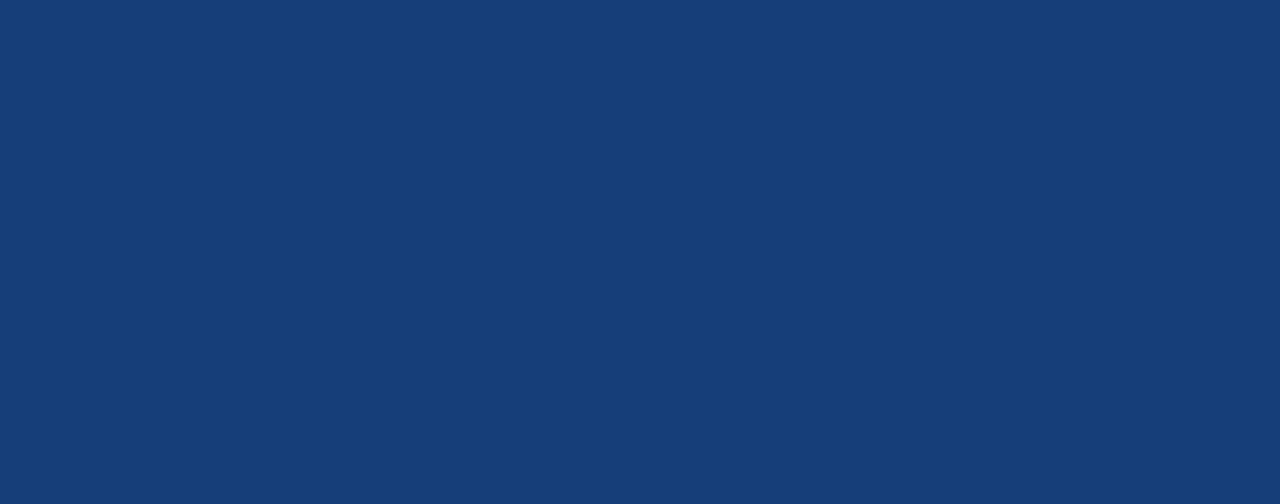
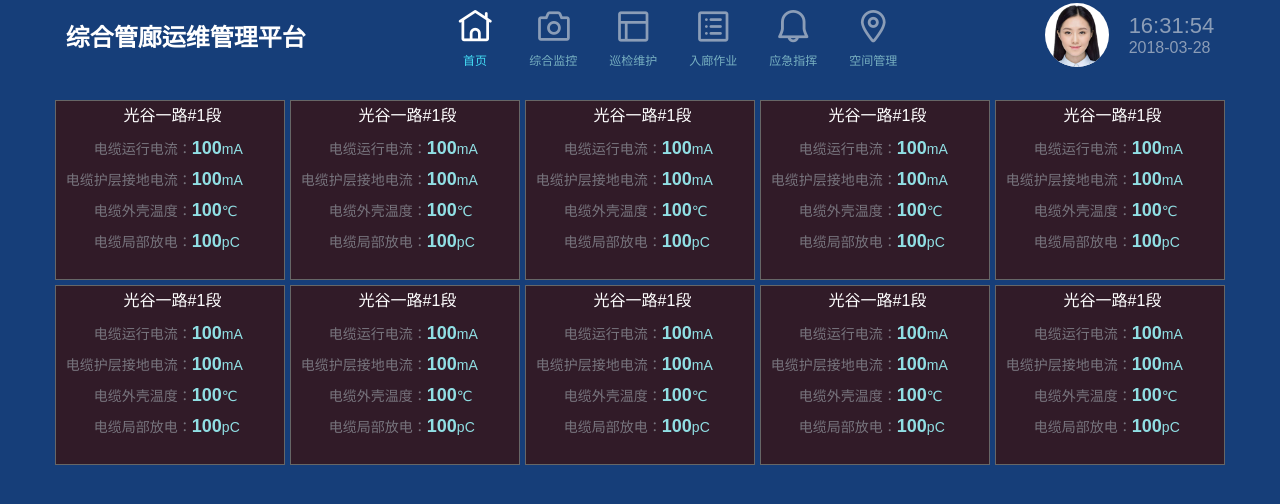
Before and after one commit to bluebloodsky/utomp, a Vue app in the folder frontend/: page /#/home/cable-monitor in a window 1280 px wide. Shown: the top 504 px of the page. Built offline with nearby package versions, Linux system fonts and the light colour scheme.

Commit message:
视频监控

```diff
--- a/frontend/src/components/desktop/BaseInfo.vue
+++ b/frontend/src/components/desktop/BaseInfo.vue
@@ -34,7 +34,6 @@ export default {
     }
   },
   mounted() {
-    // this.info_count = this.$refs['wrapper'].clientWidth / this.info_width;
     window.setInterval(() => {
       if (++this.cur_page > this.pageCount) {
         this.cur_page = 1
--- a/frontend/src/components/desktop/SurVideo.vue
+++ b/frontend/src/components/desktop/SurVideo.vue
@@ -1,21 +1,50 @@
 <template>
   <section>
-  	<video :src="'http://localhost:8088/lims/api/index.php/files/' + i + '.mp4'"
-  	autoplay loop v-for="i in 4"></video>
+    <!-- <video :src="'http://localhost:8088/lims/api/index.php/files/' + i + '.mp4'"
+  	autoplay loop v-for="i in 4"></video> -->
+    <div v-for="i in 4">
+      <img :src="'http://61.83.161.2:10000/mjpeg.cgi?channel='+i+'&user=guest&password=guest&time=' + dt" @dblclick="fullScreen">
+    </div>
   </section>
 </template>
 <script>
 export default {
+  data() {
+    return {
+      dt: (new Date()).getTime()
+    }
+  },
+  mounted() {
+    // window.setInterval(() => {
+    //   this.dt = (new Date()).getTime()
+    // }, 500)
+  },
+  methods: {
+    fullScreen(e) {
+      e.target.webkitRequestFullscreen()
+    }
+  }
 }
 
 </script>
 <style scoped>
-video{
-	object-fit:fill;
-	height: calc(50% - 5px);
-	width: calc(50% - 5px);
+div {
+  display: inline-block;
+  height: calc(50% - 5px);
+  width: calc(50% - 5px);
 }
-video:nth-child(odd){
-	margin-right: 5px;
+
+div:nth-child(odd) {
+  margin-right: 5px;
 }
+
+div img {
+  height: 100%;
+  width: 100%;
+}
+
+div img:hover {
+  cursor: pointer;
+}
+
 </style>
--- a/frontend/src/components/desktop/ThreeWander.vue
+++ b/frontend/src/components/desktop/ThreeWander.vue
@@ -45,6 +45,9 @@ export default {
     window.addEventListener("keypress", this.keypress)
   },
   methods: {
+    fullScreen(e) {
+      e.target.webkitRequestFullscreen()
+    },
     initThree() {
       let canvas = this.$refs['canvas']
       this.width = canvas.clientWidth
@@ -60,6 +63,7 @@ export default {
 
       this.renderer.domElement.addEventListener("mousewheel", this.mousewheel, false)
 
+      this.renderer.domElement.addEventListener("dblclick", this.fullScreen)
       canvas.appendChild(this.renderer.domElement)
       // this.renderer.setClearColor(0xFFFFFF, 1.0)
     },
--- a/frontend/src/pages/PageBodyMonitor.vue
+++ b/frontend/src/pages/PageBodyMonitor.vue
@@ -1,6 +1,6 @@
 <template>
 	<div>
-		saaad
+
 	</div>
 </template>
 <script>
--- /dev/null
+++ b/frontend/src/pages/PageCableMonitor.vue
@@ -0,0 +1,86 @@
+<template>
+  <div ref="wrapper" :style="{'padding-left': padding_left + 'px'}">
+    <section class="box" v-for="i in 10">
+      <header>
+        光谷一路#1段
+      </header>
+      <section>
+        <ul>
+          <li>
+            <span>电缆运行电流：</span>
+            <span><strong>100</strong>mA</span>
+          </li>
+          <li>
+            <span>电缆护层接地电流：</span>
+            <span><strong>100</strong>mA</span>
+          </li>
+          <li>
+            <span>电缆外壳温度：</span>
+            <span><strong>100</strong>℃</span>
+          </li>
+          <li>
+            <span>电缆局部放电：</span>
+            <span><strong>100</strong>pC</span>
+          </li>
+        </ul>
+      </section>
+    </section>
+  </div>
+</template>
+<script>
+export default {
+  data() {
+    return {
+      padding_left: 0
+    }
+  },
+  mounted() {
+    this.padding_left = ((this.$refs["wrapper"].clientWidth + 5) % 235) / 2
+    window.addEventListener('resize', () => {
+      this.padding_left = ((this.$refs["wrapper"].clientWidth + 5) % 235) / 2
+    })
+  }
+}
+
+</script>
+<style scoped>
+div {
+  display: flex;
+  justify-content: flex-start;
+  align-items: center;
+  flex-wrap: wrap;
+  margin: 30px 5px;
+}
+
+.box {
+  border: 1px solid #666;
+  font-size: 16px;
+  background-color: #311B28;
+  margin-bottom: 5px;
+  margin-right: 5px;
+  width: 230px;
+  height: 180px;
+}
+
+li {
+  display: block;
+  padding: 5px;
+  font-size: 14px;
+}
+
+li span:first-child {
+  color: #77747D;
+  display: inline-block;
+  width: 60%;
+  text-align: right;
+}
+
+li span:last-child {
+  color: #90DFE4;
+}
+
+li strong {
+  font-size: 18px;
+}
+
+</style>
--- a/frontend/src/pages/PageHome.vue
+++ b/frontend/src/pages/PageHome.vue
@@ -21,7 +21,11 @@
         </span>
       </div>
     </header>
-    <router-view :items="sub_menus"></router-view>
+    <keep-alive>
+      <transition>
+        <router-view :items="sub_menus"></router-view>
+      </transition>
+    </keep-alive>
   </div>
 </template>
 <script>
@@ -31,7 +35,7 @@ export default {
     return {
       nav_menus: [],
       sub_menus: [],
-      currentMenuIndex : 0,
+      currentMenuIndex: 0,
       dt: new Date(),
     }
   },
@@ -46,12 +50,12 @@ export default {
     t() {
       return this.dt.format("hh:mm:ss")
     },
-    d(){
+    d() {
       return this.dt.format("yyyy-MM-dd")
     }
   },
   methods: {
-    navClick(menu,index) {
+    navClick(menu, index) {
       this.sub_menus = menu.sub_menus
       this.$router.push(menu.url)
       this.currentMenuIndex = index
@@ -82,8 +86,9 @@ header nav a:hover,
 .selected {
   color: #44DCF4;
 }
+
 header nav a:hover i.iconfont,
-.selected i.iconfont{
+.selected i.iconfont {
   color: #fff;
 }
 
@@ -112,12 +117,14 @@ header nav a i.iconfont {
   height: 64px;
 }
 
-.right-info span{
+.right-info span {
   color: #8B9DB7;
   font-size: 16px;
 }
-.right-info strong{
+
+.right-info strong {
   font-size: 22px;
   font-weight: normal;
 }
+
 </style>
--- /dev/null
+++ b/frontend/src/pages/PageNotFind.vue
@@ -0,0 +1,18 @@
+<template>
+  <section>页面正在开发中。。。</section>
+</template>
+<script>
+export default {
+
+}
+
+</script>
+<style scoped>
+section {
+  margin-top: 150px;
+  text-align: center;
+  font-size: 50px;
+  color: #78B0C1;
+}
+
+</style>
--- a/frontend/src/pages/PageSubNav.vue
+++ b/frontend/src/pages/PageSubNav.vue
@@ -8,7 +8,12 @@
 </template>
 <script>
 export default {
-  props: ['items']
+  props: ['items'],
+  mounted() {
+    if (!this.items || !this.items.length) {
+      this.$router.push({ path: '/home/desktop' })
+    }
+  }
 }
 
 </script>
@@ -33,7 +38,7 @@ a {
   border-radius: 10px;
 }
 
-a:hover{
+a:hover {
   background-color: #B91C47;
 }
 
--- a/frontend/src/router/index.js
+++ b/frontend/src/router/index.js
@@ -4,9 +4,11 @@ import PageHome from '../pages/PageHome'
 import PageDeskTop from '../pages/PageDeskTop'
 import PageSubNav from '../pages/PageSubNav'
 import PageBodyMonitor from '../pages/PageBodyMonitor'
+import PageCableMonitor from '../pages/PageCableMonitor'
+import PageNotFind from '../pages/PageNotFind'
 Vue.use(Router)
 
-export default new Router({
+const router = new Router({
   routes: [{
     path: '/',
     redirect: '/home',
@@ -16,6 +18,9 @@ export default new Router({
     redirect: '/home/desktop',
     component: PageHome,
     children: [{
+      path: 'not-find',
+      component: PageNotFind
+    },{
       path: 'desktop',
       component: PageDeskTop
     }, {
@@ -24,6 +29,22 @@ export default new Router({
     }, {
       path: 'body-monitor',
       component: PageBodyMonitor
+    }, {
+      path: 'cable-monitor',
+      component: PageCableMonitor
     }]
   }]
 })
+
+router.beforeEach((to, from, next) => {
+  if (to.matched.length == 0) {
+    next({
+      path: '/home/not-find'
+    })
+  } else {
+
+    next()
+  }
+})
+
+export default router
--- a/frontend/src/shared/constant.js
+++ b/frontend/src/shared/constant.js
@@ -21,7 +21,7 @@ export const NAV_MENUS = [{
   }, {
     name_cn: '安防监控',
     icon: 'icon-clock',
-    url: 'rain-monitor'
+    url: 'safe-monitor'
   }]
 }, {
   name_cn: '巡检维护',
@@ -30,23 +30,23 @@ export const NAV_MENUS = [{
   sub_menus: [{
     name_cn: '巡检总览',
     icon: 'icon-browse',
-    url: 'body-monitor',
+    url: 'inspect-view',
   }, {
     name_cn: '任务管理',
     icon: 'icon-tasklist',
-    url: 'cable-monitor',
+    url: 'task-manage',
   }, {
     name_cn: '巡检统计',
     icon: 'icon-dynamic',
-    url: 'rain-monitor'
+    url: 'inspect-statistics'
   }, {
     name_cn: '巡检日志',
     icon: 'icon-order',
-    url: 'rain-monitor'
+    url: 'inspect-log'
   }, {
     name_cn: '配置管理',
     icon: 'icon-setup',
-    url: 'rain-monitor'
+    url: 'setting-manage'
   }]
 }, {
   name_cn: '入廊作业',
@@ -55,15 +55,15 @@ export const NAV_MENUS = [{
   sub_menus: [{
     name_cn: '管线基本信息管理',
     icon: 'icon-barrage',
-    url: 'body-monitor',
+    url: 'wire-manage',
   }, {
     name_cn: '人员及权限管理',
     icon: 'icon-group',
-    url: 'cable-monitor',
+    url: 'org-manage',
   }, {
     name_cn: '监测设备管理',
     icon: 'icon-mobilephone',
-    url: 'rain-monitor'
+    url: 'sensor-manage'
   }]
 }, {
   name_cn: '应急指挥',
@@ -72,7 +72,7 @@ export const NAV_MENUS = [{
   sub_menus: [{
     name_cn: '待定',
     icon: 'icon-lock',
-    url: 'body-monitor',
+    url: 'unknown',
   }]
 }, {
   name_cn: '空间管理',
@@ -81,6 +81,6 @@ export const NAV_MENUS = [{
   sub_menus: [{
     name_cn: '待定',
     icon: 'icon-lock',
-    url: 'body-monitor',
+    url: 'unknown',
   }]
 }]
```
